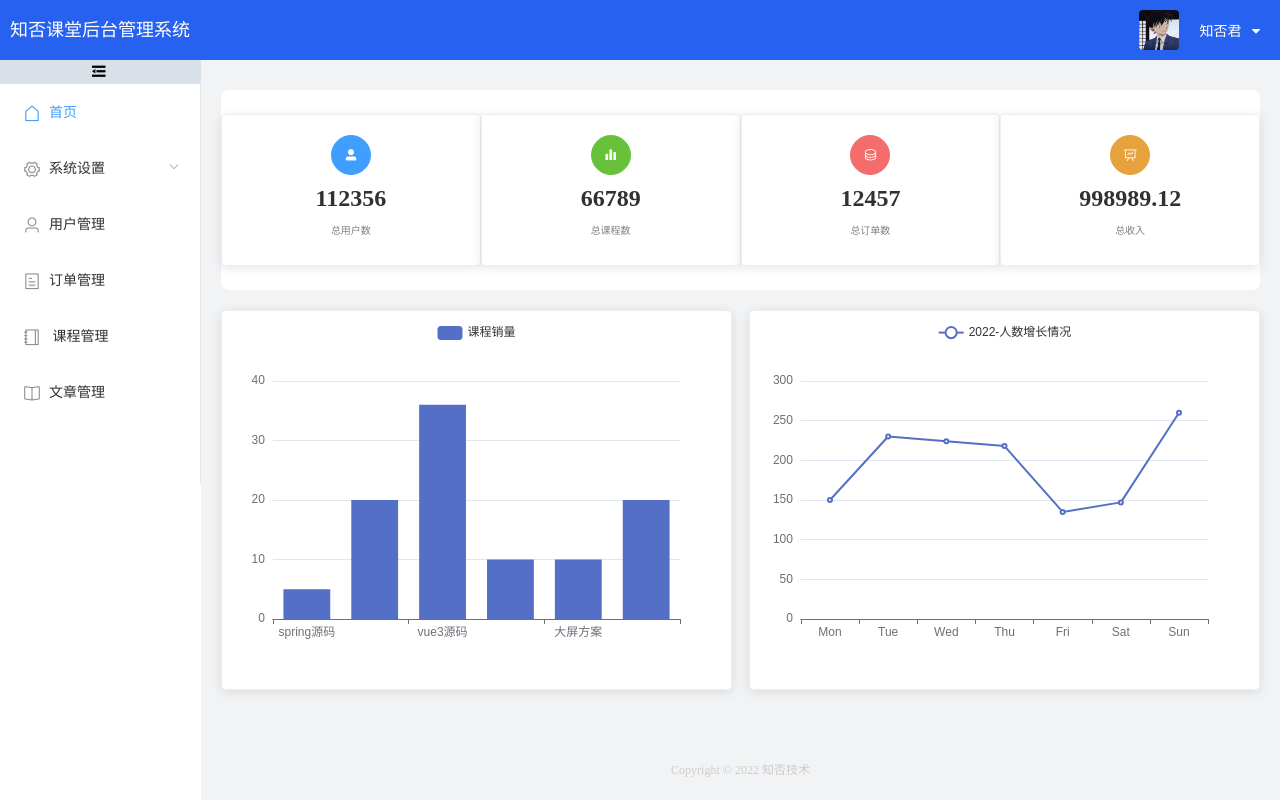
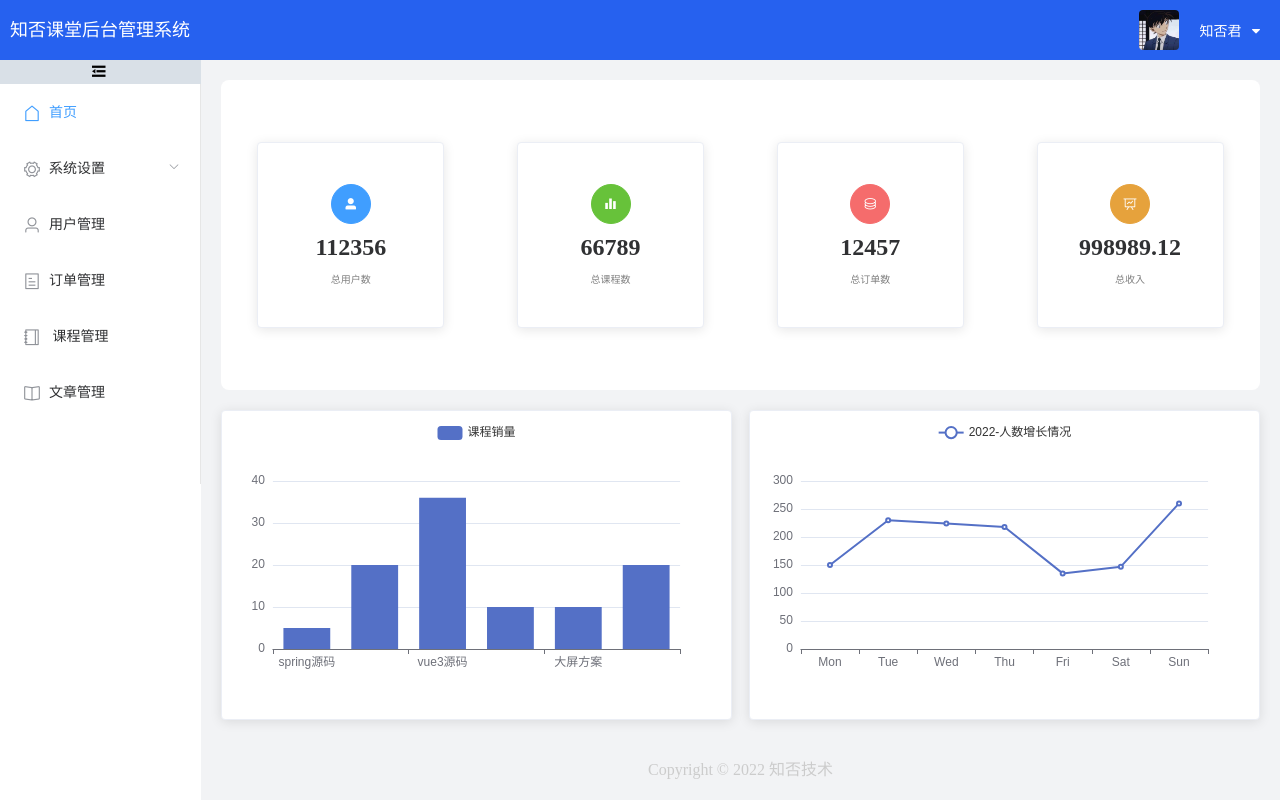
Before and after one commit to JinxinWu/vue2_manage.github.io, a Vue app: page /welcome in a window 1280 px wide. Built offline with nearby package versions, Linux system fonts and the light colour scheme.

Commit message:
首页修改

```diff
--- a/src/view/Home.vue
+++ b/src/view/Home.vue
@@ -7,9 +7,12 @@
           <el-col :span="4">
             <p class="system-name">知否课堂后台管理系统</p>
           </el-col>
-          <el-col :offset="12" :span="8" style="min-width:150px">
-            <el-dropdown style="float:right;margin:20px 10px">
-              <span class="el-dropdown-link" style="color:#fff;cursor: pointer;">
+          <el-col :offset="12" :span="8" style="min-width: 150px">
+            <el-dropdown style="float: right; margin: 20px 10px">
+              <span
+                class="el-dropdown-link"
+                style="color: #fff; cursor: pointer"
+              >
                 知否君 &nbsp;&nbsp;<i class="fa fa-caret-down fa-1x"></i>
               </span>
               <el-dropdown-menu slot="dropdown">
@@ -18,20 +21,30 @@
                 <el-dropdown-item>退出系统</el-dropdown-item>
               </el-dropdown-menu>
             </el-dropdown>
-            <el-avatar shape="square" :src="avatar" style="margin:10px;float:right"></el-avatar>
+            <el-avatar
+              shape="square"
+              :src="avatar"
+              style="margin: 10px; float: right"
+            ></el-avatar>
           </el-col>
         </el-row>
       </el-header>
 
-      <el-container style="overflow:auto;">
+      <el-container style="overflow: auto">
         <!-- 菜单 -->
         <el-aside>
           <div class="toggle-button" @click="isCollapse = !isCollapse">
             <i v-if="isCollapse" class="el-icon-s-unfold"></i>
             <i v-if="!isCollapse" class="el-icon-s-fold"></i>
           </div>
-          <el-menu router :default-active="activePath" class="el-menu-vertical-demo" :collapse="isCollapse"
-            @open="handleOpen" @close="handleClose">
+          <el-menu
+            router
+            :default-active="activePath"
+            class="el-menu-vertical-demo"
+            :collapse="isCollapse"
+            @open="handleOpen"
+            @close="handleClose"
+          >
             <el-menu-item index="/welcome" @click="saveActiveNav('/welcome')">
               <i class="el-icon-house"></i>
               <span slot="title">首页</span>
@@ -43,7 +56,7 @@
               </template>
               <el-menu-item index="1-4-1">权限管理</el-menu-item>
             </el-submenu>
-            <el-menu-item index='/user' @click="saveActiveNav('/user')">
+            <el-menu-item index="/user" @click="saveActiveNav('/user')">
               <i class="el-icon-user"></i>
               <span slot="title">用户管理</span>
             </el-menu-item>
@@ -60,7 +73,6 @@
               <span slot="title">文章管理</span>
             </el-menu-item>
           </el-menu>
-
         </el-aside>
         <el-container>
           <el-main>
@@ -85,7 +97,9 @@ export default {
     };
   },
   created() {
-    this.activePath = sessionStorage.getItem("activePath") ? sessionStorage.getItem("activePath") : '/welcome';
+    this.activePath = sessionStorage.getItem("activePath")
+      ? sessionStorage.getItem("activePath")
+      : "/welcome";
   },
   mounted() {
     console.log(this.$route.query.name);
@@ -93,8 +107,8 @@ export default {
   methods: {
     // 保存链接的激活状态
     saveActiveNav(activePath) {
-      sessionStorage.setItem('activePath', activePath)
-      this.activePath = activePath
+      sessionStorage.setItem("activePath", activePath);
+      this.activePath = activePath;
     },
   },
 };
@@ -141,7 +155,6 @@ export default {
   color: #cccccc;
   text-align: center;
   line-height: 60px;
-  font-size: 12px;
 }
 
 .el-footer:hover {
--- a/src/view/Welcome.vue
+++ b/src/view/Welcome.vue
@@ -1,24 +1,24 @@
 <template>
-  <div>
+  <div class="content">
     <!-- 运营状况 -->
     <div class="main-info">
       <el-card class="info">
-        <el-button type="primary" icon="el-icon-user-solid" circle></el-button>
+        <el-button type="primary" icon="el-icon-user-solid" circle />
         <h2 class="num-info">112356</h2>
         <p class="desc">总用户数</p>
       </el-card>
       <el-card class="info">
-        <el-button type="success" icon="el-icon-s-data" circle></el-button>
+        <el-button type="success" icon="el-icon-s-data" circle />
         <h2 class="num-info">66789</h2>
         <p class="desc">总课程数</p>
       </el-card>
       <el-card class="info">
-        <el-button type="danger" icon="el-icon-coin" circle></el-button>
+        <el-button type="danger" icon="el-icon-coin" circle />
         <h2 class="num-info">12457</h2>
         <p class="desc">总订单数</p>
       </el-card>
       <el-card class="info">
-        <el-button type="warning" icon="el-icon-data-line" circle></el-button>
+        <el-button type="warning" icon="el-icon-data-line" circle />
         <h2 class="num-info">998989.12</h2>
         <p class="desc">总收入</p>
       </el-card>
@@ -28,109 +28,119 @@
       <el-card class="e-chart" id="one-chart"></el-card>
       <el-card class="e-chart" id="two-chart"></el-card>
     </div>
-
   </div>
 </template>
 
 <script>
 export default {
   data() {
-    return {
-
-    }
+    return {};
   },
   methods: {
     myEcharts() {
-      var myChart = this.$echarts.init(document.getElementById('one-chart'));
+      var myChart = this.$echarts.init(document.getElementById("one-chart"));
       //配置图表
       var option = {
         tooltip: {},
         legend: {
-          data: ['课程销量']
+          data: ["课程销量"],
         },
         xAxis: {
-          data: ['spring源码', 'redis进阶', 'vue3源码', 'k8s全能', '大屏方案', '全栈开发']
+          data: [
+            "spring源码",
+            "redis进阶",
+            "vue3源码",
+            "k8s全能",
+            "大屏方案",
+            "全栈开发",
+          ],
         },
         yAxis: {},
-        series: [{
-          name: '课程销量',
-          type: 'bar',
-          data: [5, 20, 36, 10, 10, 20]
-        }]
+        series: [
+          {
+            name: "课程销量",
+            type: "bar",
+            data: [5, 20, 36, 10, 10, 20],
+          },
+        ],
       };
       myChart.setOption(option);
     },
     twoEcharts() {
-      var chartDom = document.getElementById('two-chart');
+      var chartDom = document.getElementById("two-chart");
       var myChart = this.$echarts.init(chartDom);
       var option;
 
       option = {
         legend: {
-          data: ['2022-人数增长情况']
+          data: ["2022-人数增长情况"],
         },
         xAxis: {
-          type: 'category',
-          data: ['Mon', 'Tue', 'Wed', 'Thu', 'Fri', 'Sat', 'Sun']
+          type: "category",
+          data: ["Mon", "Tue", "Wed", "Thu", "Fri", "Sat", "Sun"],
         },
         yAxis: {
-          type: 'value'
+          type: "value",
         },
         series: [
           {
-            name: '2022-人数增长情况',
+            name: "2022-人数增长情况",
             data: [150, 230, 224, 218, 135, 147, 260],
-            type: 'line',
-
-          }
-        ]
+            type: "line",
+          },
+        ],
       };
       myChart.setOption(option);
-    }
+    },
   },
   mounted() {
     this.myEcharts();
     this.twoEcharts();
   },
-}
+};
 </script>
 
 <style scoped>
+.content {
+  display: flex;
+  flex-direction: column;
+  height: 100%;
+}
 .main-info {
-  margin-top: 10px;
+  flex: 1;
   display: flex;
   justify-content: space-around;
   background: white;
-  height: 200px;
   min-width: 800px;
   border-radius: 8px;
 }
 
 .info {
-  height: 150px;
   background: white;
-  width: 260px;
-  min-width: 150px;
+  width: 18%;
+  height: 60%;
   align-self: center;
   text-align: center;
+  box-sizing: border-box;
+  display: flex;
+  align-items: center;
+  justify-content: center;
 }
-
-.num-info {
+.info .num-info {
   margin: 10px 0px;
 }
-
-.desc {
+.info .desc {
   font-size: 10px;
   color: gray;
 }
-
 .chart {
+  flex: 1;
   margin-top: 20px;
   display: flex;
   justify-content: space-between;
-  height: 380px;
   border-radius: 8px;
   width: 100%;
+  height: 100%;
 }
 
 .e-chart {
```
